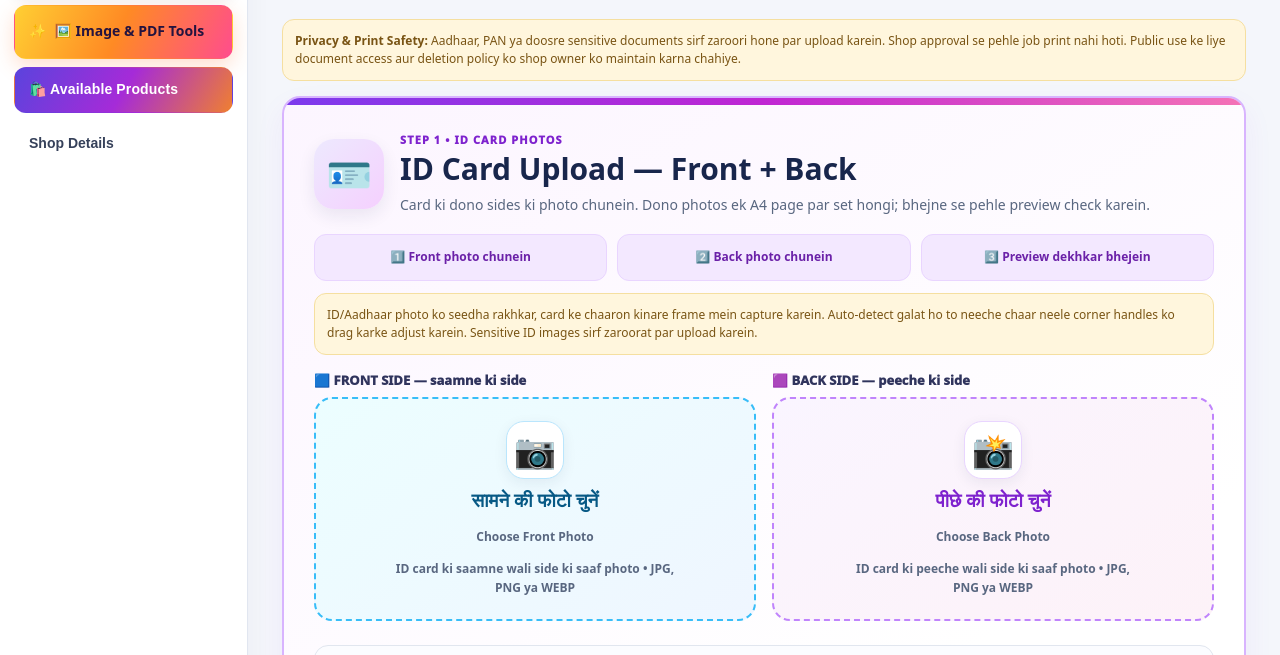
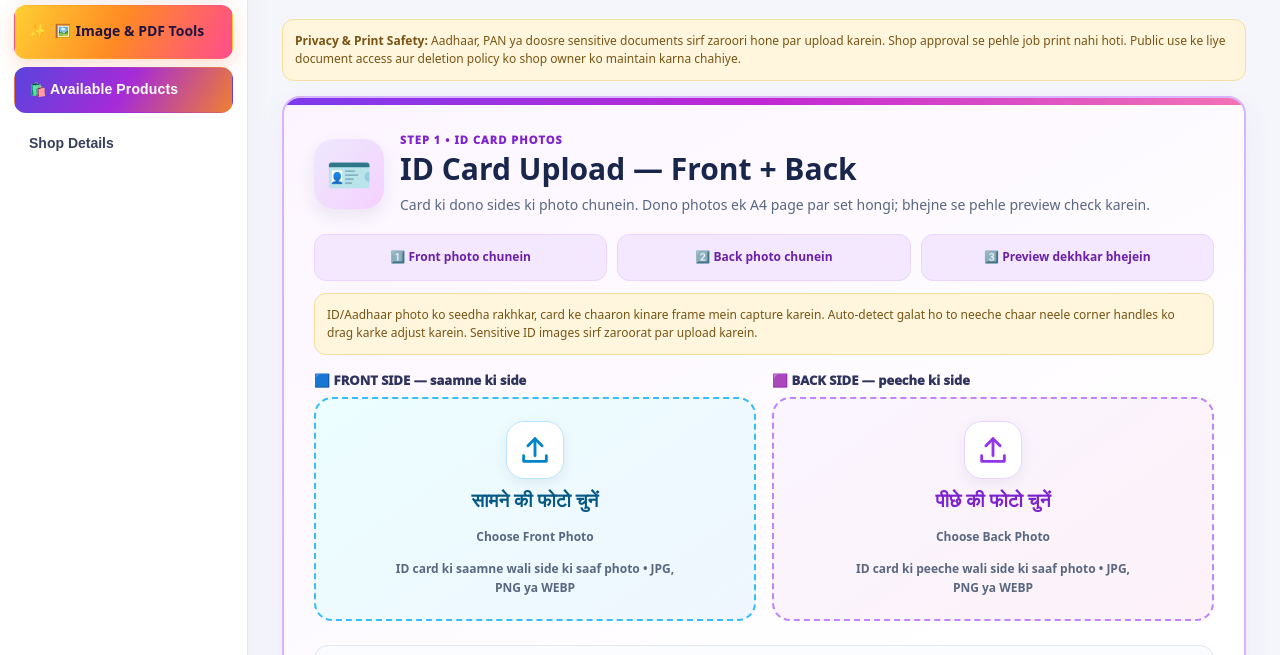
Before and after one commit to rkdigitalworld18-glitch/rk-digital-world-smart-print, a website: page public/index.html in a window 1280 px wide. Both pictures are taken after a click on the button "🪪 ID Card Upload". Shown: the part 126-781 px from the top of the page. Drawn offline with Linux system fonts and the light colour scheme.

Commit message:
Add upload icons to ID card front and back upload areas

```diff
--- a/public/index.html
+++ b/public/index.html
@@ -65,7 +65,7 @@
 .id-front-upload{border-color:#38bdf8;background:linear-gradient(145deg,#ecfeff,#eff6ff)}
 .id-back-upload{border-color:#c084fc;background:linear-gradient(145deg,#faf5ff,#fdf2f8)}
 .id-choose .id-upload-label:hover{transform:translateY(-2px);box-shadow:0 8px 20px #312e8118}
-.id-upload-emoji{display:flex;align-items:center;justify-content:center;width:58px;height:58px;border-radius:18px;font-size:34px;background:#fff;box-shadow:0 4px 14px #17255412}
+.id-upload-emoji{display:flex;align-items:center;justify-content:center;width:58px;height:58px;border-radius:18px;font-size:34px;background:#fff;box-shadow:0 4px 14px #17255412}.id-upload-emoji svg{width:34px;height:34px;stroke:currentColor}.id-front-upload .id-upload-emoji{color:#0284c7}.id-back-upload .id-upload-emoji{color:#9333ea}
 .id-front-upload .id-upload-emoji{border:1px solid #bae6fd}.id-back-upload .id-upload-emoji{border:1px solid #e9d5ff}
 .id-choose .id-upload-label b{font-size:19px;line-height:1.35}
 .id-front-upload b{color:#075985}.id-back-upload b{color:#7e22ce}
@@ -188,8 +188,8 @@ header .wrap{max-width:1000px}
 <div class="upload-quick-guide"><span>1️⃣ Front photo chunein</span><span>2️⃣ Back photo chunein</span><span>3️⃣ Preview dekhkar bhejein</span></div>
 <div class="notice">ID/Aadhaar photo ko seedha rakhkar, card ke chaaron kinare frame mein capture karein. Auto-detect galat ho to neeche chaar neele corner handles ko drag karke adjust karein. Sensitive ID images sirf zaroorat par upload karein.</div>
 <div class="grid id-choose">
-  <div class="field"><label>🟦 FRONT SIDE — saamne ki side</label><label class="id-upload-label id-front-upload" for="idFrontFile"><span class="id-upload-emoji">📷</span><b id="idFrontLabel">सामने की फोटो चुनें</b><small style="font-size:12px">Choose Front Photo</small><small>ID card ki saamne wali side ki saaf photo • JPG, PNG ya WEBP</small></label><input id="idFrontFile" type="file" accept=".jpg,.jpeg,.png,.webp,image/jpeg,image/png,image/webp"></div>
-  <div class="field"><label>🟪 BACK SIDE — peeche ki side</label><label class="id-upload-label id-back-upload" for="idBackFile"><span class="id-upload-emoji">📸</span><b id="idBackLabel">पीछे की फोटो चुनें</b><small style="font-size:12px">Choose Back Photo</small><small>ID card ki peeche wali side ki saaf photo • JPG, PNG ya WEBP</small></label><input id="idBackFile" type="file" accept=".jpg,.jpeg,.png,.webp,image/jpeg,image/png,image/webp"></div>
+  <div class="field"><label>🟦 FRONT SIDE — saamne ki side</label><label class="id-upload-label id-front-upload" for="idFrontFile"><span class="id-upload-emoji" aria-hidden="true"><svg viewBox="0 0 24 24" fill="none" stroke="currentColor" stroke-width="2" stroke-linecap="round" stroke-linejoin="round"><path d="M12 16V4"/><path d="m7 9 5-5 5 5"/><path d="M4 16v4h16v-4"/></svg></span><b id="idFrontLabel">सामने की फोटो चुनें</b><small style="font-size:12px">Choose Front Photo</small><small>ID card ki saamne wali side ki saaf photo • JPG, PNG ya WEBP</small></label><input id="idFrontFile" type="file" accept=".jpg,.jpeg,.png,.webp,image/jpeg,image/png,image/webp"></div>
+  <div class="field"><label>🟪 BACK SIDE — peeche ki side</label><label class="id-upload-label id-back-upload" for="idBackFile"><span class="id-upload-emoji" aria-hidden="true"><svg viewBox="0 0 24 24" fill="none" stroke="currentColor" stroke-width="2" stroke-linecap="round" stroke-linejoin="round"><path d="M12 16V4"/><path d="m7 9 5-5 5 5"/><path d="M4 16v4h16v-4"/></svg></span><b id="idBackLabel">पीछे की फोटो चुनें</b><small style="font-size:12px">Choose Back Photo</small><small>ID card ki peeche wali side ki saaf photo • JPG, PNG ya WEBP</small></label><input id="idBackFile" type="file" accept=".jpg,.jpeg,.png,.webp,image/jpeg,image/png,image/webp"></div>
 </div>
 <div class="id-editor">
   <b>Photo crop & straighten</b>
```
